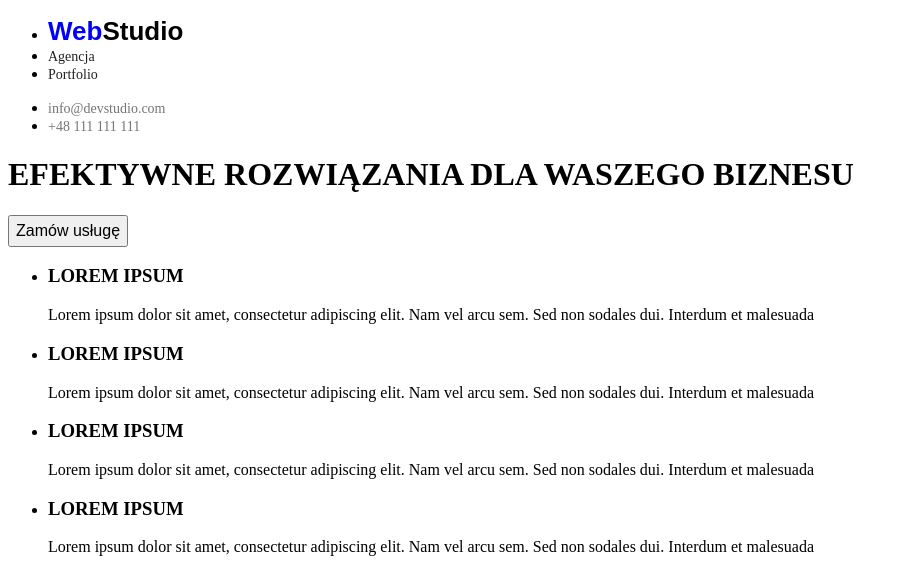
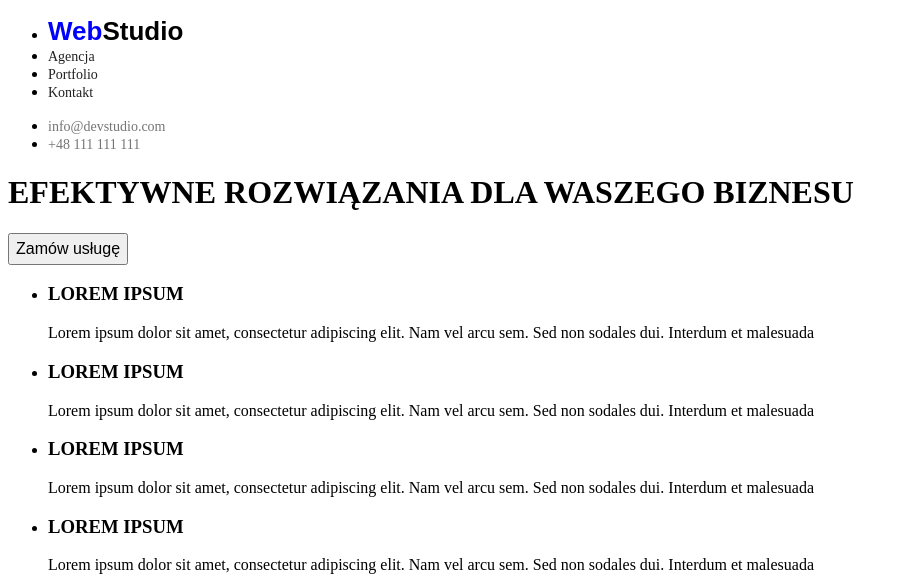
Before and after one commit to kasudx/goit-markup-hw-02, a plain HTML site: page index.html in a window 1280 px wide. Shown: the top 579 px of the page, without its empty margins (0-908 px from the left). Drawn offline with Linux system fonts and the light colour scheme; files whose address does not match are found by name.

Commit message:
nav element Kontakt pasted from portfolio werbsite

```diff
--- a/index.html
+++ b/index.html
@@ -25,6 +25,13 @@
           </li>
           <li>
             <a class="nav-elements" href="portfolio.html"> Portfolio </a>
+          </li>
+          <li>
+            <a
+              class="nav-elements"
+              href="https://www.figma.com/file/80aXNcfD68SHVCqfRXEnV5/Zadanie-domowe-GOIT-Polska?node-id=0%3A1&t=OlD5d2tFbU03thr9-0"
+              >Kontakt
+            </a>
           </li>
         </ul>
       </nav>
@@ -153,7 +160,7 @@
     <footer>
       <address>
         <p class="logo">
-          <span class="web">Web</span><span class="studio-footer">Studio</span>
+          <span class="web">Web</span><span class="footer-studio">Studio</span>
         </p>
         <p class="footer-street-name">m. Warszawa, Aleje Jerozolimskie 21</p>
         <a class="footer-contact-data-email" href="mailto:info@example.com"
```
